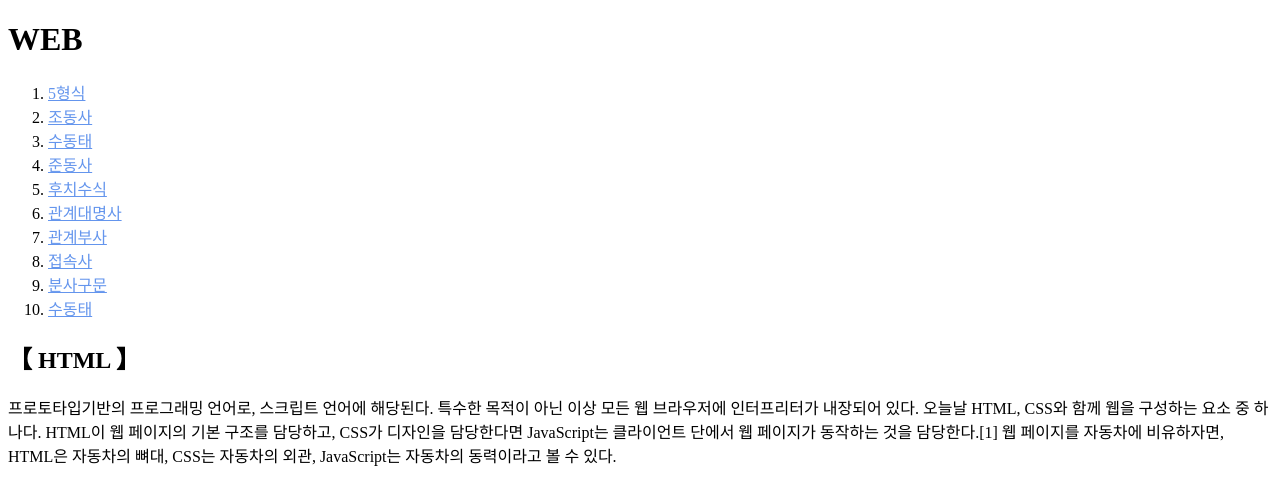
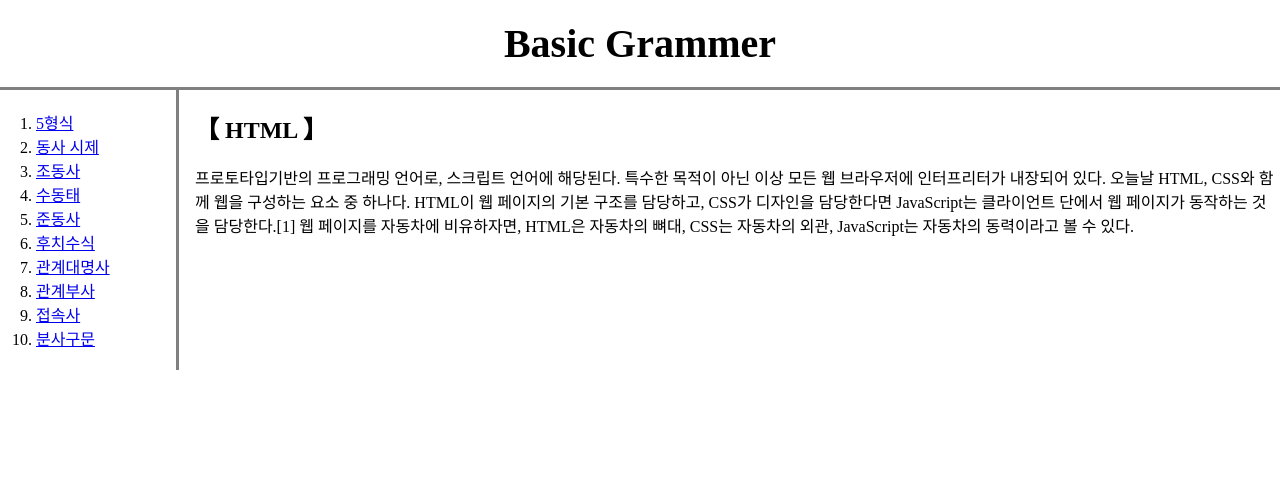
Before and after one commit to onegate21/git_first, a plain HTML site: page index.html in a window 1280 px wide. Drawn offline with Linux system fonts and the light colour scheme.

Commit message:
Add files via upload

```diff
--- a/index.html
+++ b/index.html
@@ -9,11 +9,12 @@
     </head>
 
     <body>
+        <h1> Basic Grammer </h1>
 
-        <h1> WEB </h1>
-
+        <div id="grid">
             <ol>
                 <li><a href="01.sentence.html">5형식</a></li>
+                <li><a href="#">동사 시제</a></li>
                 <li><a href="#">조동사</a></li>
                 <li><a href="#">수동태</a></li>
                 <li><a href="#">준동사</a></li>
@@ -22,12 +23,15 @@
                 <li><a href="#">관계부사</a></li>
                 <li><a href="08.conjunction.html">접속사</a></li>
                 <li><a href="#">분사구문</a></li>
-            <li><a href="#">수동태</a></li>
-
             </ol>
 
+            <div id="article">
                 <h2>【 HTML 】</h2>
+                <p>
                     프로토타입기반의 프로그래밍 언어로, 스크립트 언어에 해당된다. 특수한 목적이 아닌 이상 모든 웹 브라우저에 인터프리터가 내장되어 있다. 오늘날 HTML, CSS와 함께 웹을 구성하는 요소 중 하나다. HTML이 웹 페이지의 기본 구조를 담당하고, CSS가 디자인을 담당한다면 JavaScript는 클라이언트 단에서 웹 페이지가 동작하는 것을 담당한다.[1] 웹 페이지를 자동차에 비유하자면, HTML은 자동차의 뼈대, CSS는 자동차의 외관, JavaScript는 자동차의 동력이라고 볼 수 있다.
+                </p>
+            </div>
+        </div>
 
     </body>
 </html>
--- a/styles.css
+++ b/styles.css
@@ -1,3 +1,30 @@
-a {
-    color:cornflowerblue;
+
+body {
+    margin: 0;
 }
+
+h1 {
+    font-size: 40px;
+    text-align: center;
+    border-bottom:3px solid gray;
+    margin: 0;
+    padding: 20px;
+}
+
+ol {
+    border-right: 3px solid gray;
+    width: 120px;
+    margin: 0;
+    padding: 20px;
+    padding-left: 36px;
+
+}
+
+#grid {
+    display: grid;
+    grid-template-columns: 170px 1fr;
+}
+
+#article {
+    padding-left: 25px;
+}
```
Lines whose indentation alone changed are shown as unchanged.
